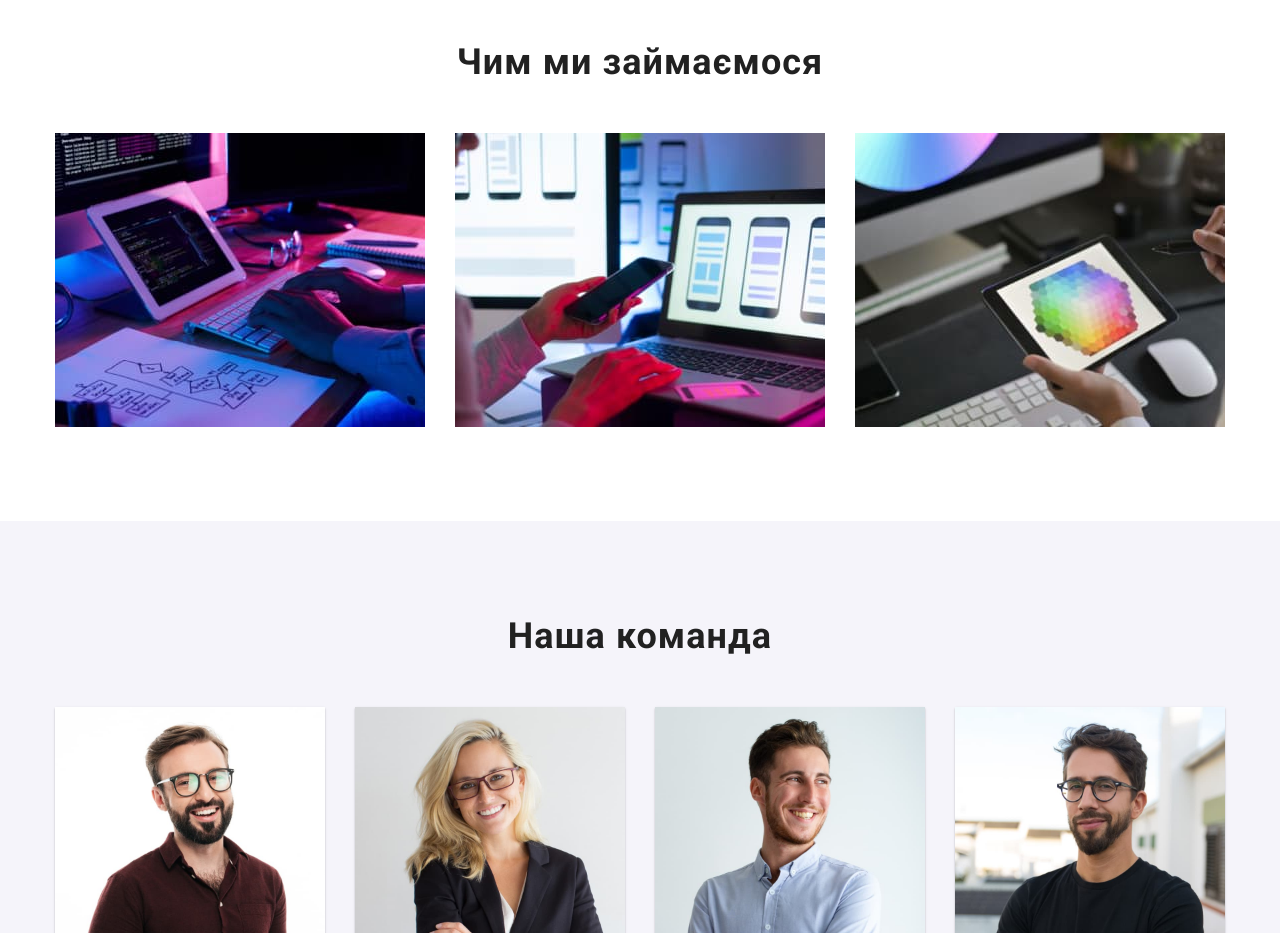
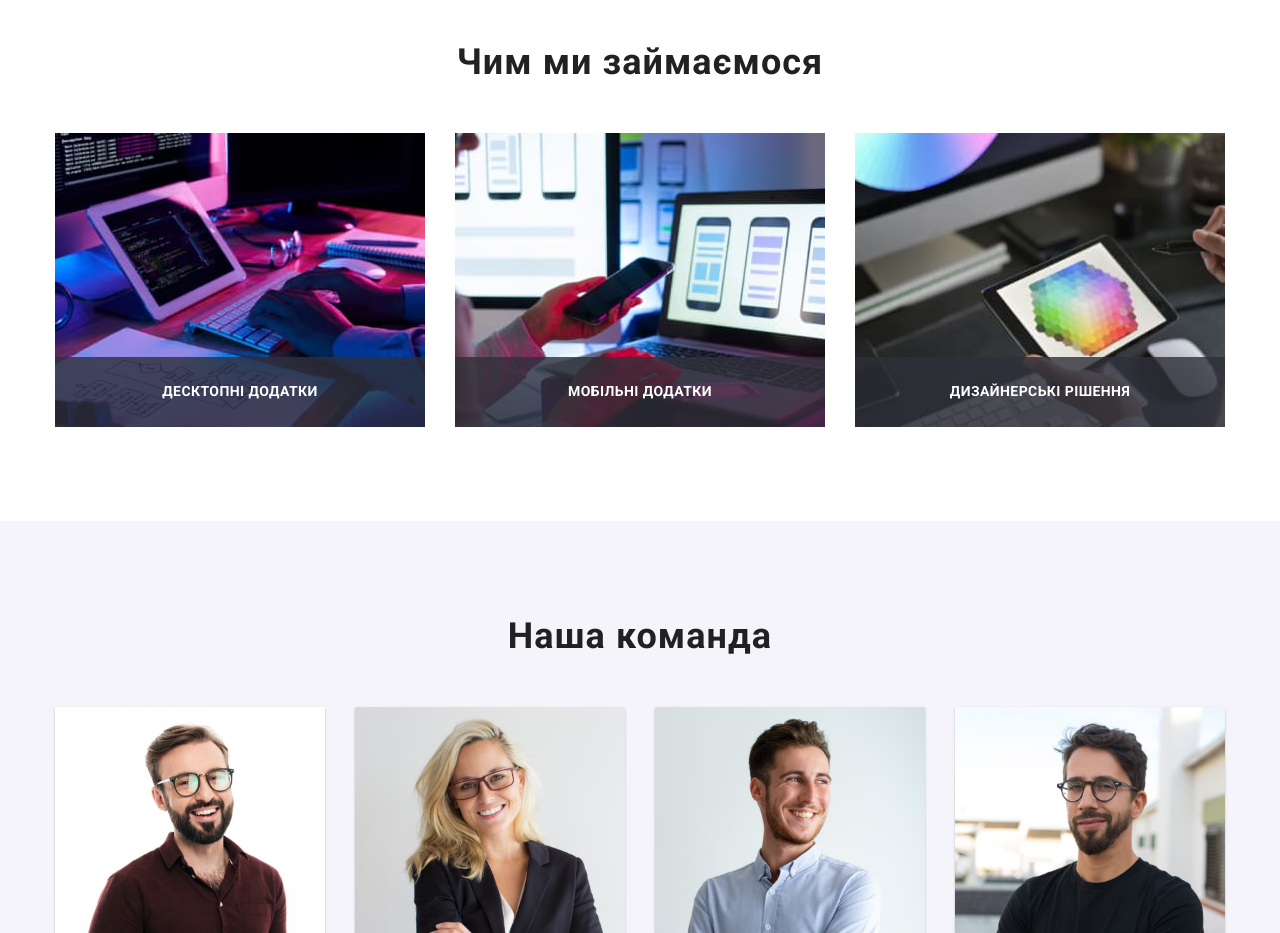
Before and after one commit to Andrii-Verhun/goit-markup-hw-05, a plain HTML site: page index.html in a window 1280 px wide. Shown: the part 1080-2013 px from the top of the page. Drawn offline with nearby package versions, Linux system fonts and the light colour scheme.

Commit message:
Секция специализации

```diff
--- a/css/styles.css
+++ b/css/styles.css
@@ -245,6 +245,41 @@ img {
 
 .specializations-list li:not(:last-child) {
     margin-right: 30px;
+}
+
+.specializations-img {
+    position: relative;
+}
+
+.direction-specialization-box {
+    width: 370px;
+    height: 294px;
+    display: flex;
+    justify-content: center;
+    align-items: center;
+    position: relative;
+    bottom: 0;
+}
+
+.direction-specialization-box div {
+    width: 100%;
+    height: 70px;
+    background-color: rgba(47, 48, 58, 0.8);
+    position: absolute;
+    bottom: 0;
+    display: flex;
+    justify-content: center;
+    align-items: center;
+}
+
+.direction-specialization {
+    font-weight: 700;
+    font-size: 14px;
+    line-height: 1.14;
+    text-align: center;
+    letter-spacing: 0.03em;
+    text-transform: uppercase;
+    color: #FFFFFF;
 }
 
 .team {
--- a/index.html
+++ b/index.html
@@ -104,13 +104,24 @@
                 <h2 class="specializations">Чим ми займаємося</h2>
                 <ul class="specializations-list">
                     <li>
-                        <img src="./images/development.jpg" alt="Розробка сайтів" width="370" height="294">
+                        <div class="direction-specialization-box">
+                            <img src="./images/development.jpg" alt="Десктопні додатки" width="370" height="294">
+                            <div>
+                                <h3 class="direction-specialization">Десктопні додатки</h3>
+                            </div>
+                        </div>
                     </li>
                     <li>
-                        <img src="./images/mobile-version.jpg" alt="Розробка мобільних додатків" width="370" height="294">
+                        <div class="direction-specialization-box">
+                            <img src="./images/mobile-version.jpg" alt="Мобільні додатки" width="370" height="294">
+                            <div><h3 class="direction-specialization">Мобільні додатки</h3></div>
+                        </div>
                     </li>
                     <li>
-                        <img src="./images/design.jpg" alt="Веб-дизайн" width="370" height="294">
+                        <div class="direction-specialization-box">
+                            <img src="./images/design.jpg" alt="Дизайнерські рішення" width="370" height="294">
+                            <div><h3 class="direction-specialization">Дизайнерські рішення</h3></div>
+                        </div>
                     </li>
                 </ul>
             </div>
```
